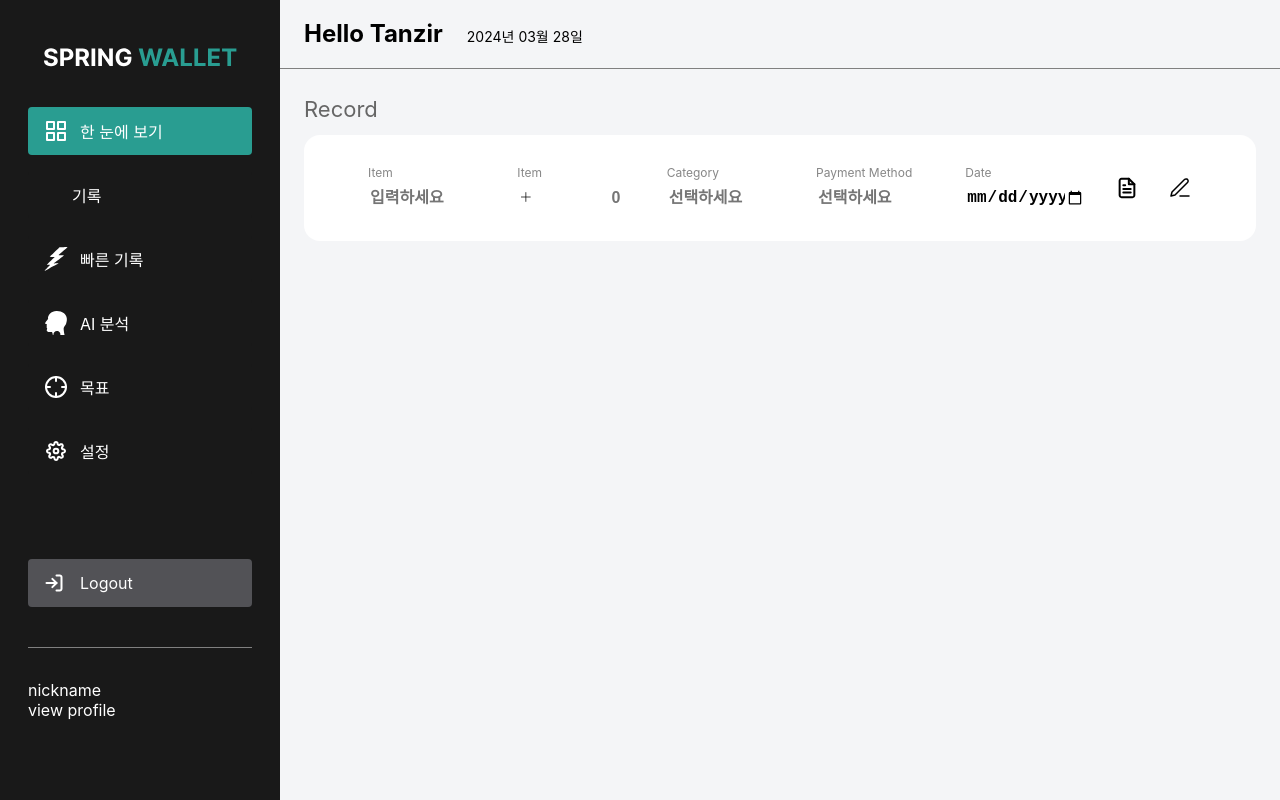
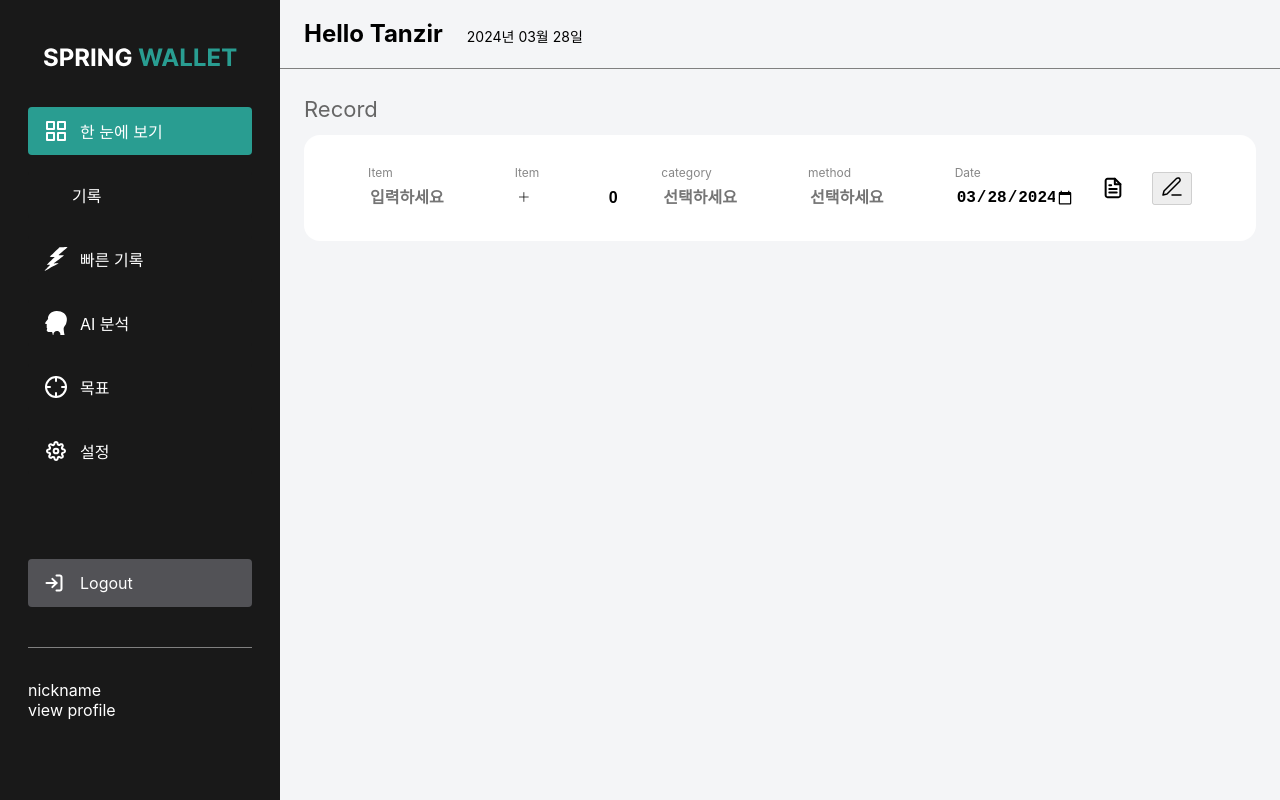
Before and after one commit to twoo1999/SpringWallet, a React (Create React App) app in the folder FE/: page /record in a window 1280 px wide. Built offline with nearby package versions, Linux system fonts and the light colour scheme; some icons are missing; the HTML template or start-up script is replaced by a standard one.

Commit message:
[FE] :sparkles: input의 모든 값이 null이 아닐 때 post 버튼 활성화

```diff
--- a/FE/src/components/record/AmoutInput.jsx
+++ b/FE/src/components/record/AmoutInput.jsx
@@ -18,14 +18,26 @@ const AmountDiv = styled.div`
 `;
 
 const AmountSpan = styled.input`
+    //width: 100%;
+    //text-align: end;
+    //border: none;
+    display: none;
+`;
+const AmountP = styled.input`
     width: 100%;
     text-align: end;
     border: none;
 `;
 
 
-export function AmountInput({sign, onChangeSign}){
+export function AmountInput({sign, onChangeSign, onChangeValue}){
     // const [sign, setSign] = useState(true);
+    const [val, setVal] = useState(0);
+    const changeHandler = (e)=>{
+        onChangeValue(e);
+        setVal(e.target.value);
+        console.log(val);
+    }
     return (
         <Wrapper>
             <span className="Regular12 Gray02">Item</span>
@@ -35,7 +47,8 @@ export function AmountInput({sign, onChangeSign}){
                 }}></Plus> : <Minus onClick={() => {
                     onChangeSign(!sign);
                 }}></Minus>}
-                <AmountSpan type="number" className="Bold16 Black" placeholder='0'></AmountSpan>
+                <AmountSpan id="amount" name="amount" type="number" className="Bold16 Black" placeholder='0' value={sign? val : -1*val}></AmountSpan>
+                <AmountP id="fakeAmount" type="number" className="Bold16 Black" placeholder='0' value={val} onChange={changeHandler}></AmountP>
             </AmountDiv>
         </Wrapper>
 
--- a/FE/src/components/record/DateInput.jsx
+++ b/FE/src/components/record/DateInput.jsx
@@ -9,11 +9,11 @@ const Wrapper = styled.div`
     gap: 4px;
     width: 120px;
 `;
-export function DateInput(){
+export function DateInput({onChaneValue}){
     return (
         <Wrapper>
             <span className="Regular12 Gray02">Date</span>
-            <BorderlessInput type='date' className="Bold16 Black"></BorderlessInput>
+            <BorderlessInput id="timestamp" name="timestamp" onChange={onChaneValue} type='date' className="Bold16 Black" defaultValue={new Date().toISOString().split('T')[0]}></BorderlessInput>
         </Wrapper>
 
 
--- a/FE/src/components/record/ItemInput.jsx
+++ b/FE/src/components/record/ItemInput.jsx
@@ -11,11 +11,11 @@ const BorderlessInput = styled.input`
     border: none;
 `;
 
-export function ItemInput(){
+export function ItemInput({onChangeValue}){
     return (
         <Wrapper>
             <span className="Regular12 Gray02">Item</span>
-            <BorderlessInput type='text' className="Bold16 Black" placeholder="입력하세요"></BorderlessInput>
+            <BorderlessInput onChange={onChangeValue} id="item" name="item" type='text' className="Bold16 Black" placeholder="입력하세요"></BorderlessInput>
         </Wrapper>
 
     );
--- a/FE/src/components/record/Record.jsx
+++ b/FE/src/components/record/Record.jsx
@@ -27,39 +27,77 @@ const RecordTable = styled.div`
     padding : 30px 64px;
     align-items: center;
 `;
+const MemoInput = styled.input`
+    display: none;
+`;
+
 
 /* TODzo
 *
 *
- */
+*/
 export function Record(){
     const inputBlock = [];
     const [categories, setCategories] = useState();
     const [sign, setSign] = useState(true);
+    const [input, setInput] = useState({
+        item: false,
+        fakeAmount: false,
+        category: false,
+        method: false
+    });
+    const [able, setAble] = useState(true);
     useEffect(() => {
-        console.log(sign)
         if (sign) {
             setCategories(["월급", "용돈", "행운(득)"]);
         } else {
             setCategories(["식비", "교통비", "취미", "카드값"])
         }
 
+
     }, [sign]);
+
+    useEffect(() => {
+        const flag = !Object.values(input).every(val => val === true);
+        setAble(flag);
+      }, [input]);
+
+
     for(let i = 0; i < 5; i++){
         inputBlock.push(<InputBlock num={i}></InputBlock>)
     }
+
+    const onChangeValue = (e)=>{
+        setInput((prevState) => {
+            return {...prevState, [e.target.id]: e.target.value.length > 0}
+        });
+    }
+    const onChangeValueReadonly = (key, value)=>{
+        if(value){
+            setInput((prevState) => {
+                return {...prevState, [key]: value.length > 0}
+            });
+        }
+
+    }
+
     return (
         <Wrapper>
             <span className="Header22 Gray01">Record</span>
-            <RecordTable className="White">
-                <ItemInput></ItemInput>
-                <AmountInput sign={sign} onChangeSign={()=>setSign(!sign)}></AmountInput>
-                <SelctInput type="Category" items={categories}></SelctInput>
-                <SelctInput type="Payment Method" items={["카드", "현금"]}></SelctInput>
-                <DateInput></DateInput>
-                <Memo></Memo>
-                <Report></Report>
-            </RecordTable>
+            <form action="http://localhost:8080/record" method="post">
+                <RecordTable className="White">
+                    <ItemInput onChangeValue={onChangeValue}></ItemInput>
+                    <AmountInput onChangeValue={onChangeValue} sign={sign} onChangeSign={()=>setSign(!sign)}></AmountInput>
+                    <SelctInput onChangeValueReadonly={onChangeValueReadonly} type="category" items={categories}></SelctInput>
+                    <SelctInput onChangeValueReadonly={onChangeValueReadonly} type="method" items={["카드", "현금"]}></SelctInput>
+                    <DateInput onChangeValue={onChangeValue}></DateInput>
+                    <Memo></Memo>
+                    <MemoInput id="momo" name="memo" value={null}></MemoInput>
+                    <button disabled={able}><Report></Report></button>
+
+                </RecordTable>
+            </form>
+
         </Wrapper>
     )
 }
--- a/FE/src/components/record/SelctInput.jsx
+++ b/FE/src/components/record/SelctInput.jsx
@@ -1,6 +1,6 @@
 import styled from "styled-components";
 import Dropdown from "./Dropdown";
-import {useState} from "react";
+import {useEffect, useState} from "react";
 
 const Wrapper = styled.div`
     display: flex;
@@ -12,13 +12,17 @@ const BorderlessInput = styled.input`
     border: none;
 `;
 
-export function SelctInput({type, items}){
+export function SelctInput({type, items, onChangeValueReadonly}){
     const [view, setView] = useState(false);
     const [inputValue, setInputValue] = useState();
+
+    useEffect(() => {
+        onChangeValueReadonly(type, inputValue);
+    }, [inputValue]);
     return(
         <Wrapper>
             <span className="Regular12 Gray02">{type}</span>
-            <BorderlessInput className="Bold16 Black" onClick={()=>{setView(!view)}} placeholder="선택하세요" value={inputValue} readOnly></BorderlessInput>
+            <BorderlessInput id={type} name={type} onChange={onChangeValueReadonly} className="Bold16 Black" onClick={()=>{setView(!view)}} placeholder="선택하세요" value={inputValue} readOnly></BorderlessInput>
             {view && <Dropdown items={items} onSelect={(selected)=>{setInputValue(selected); setView(!view);}}></Dropdown>}
         </Wrapper>
     )
```
